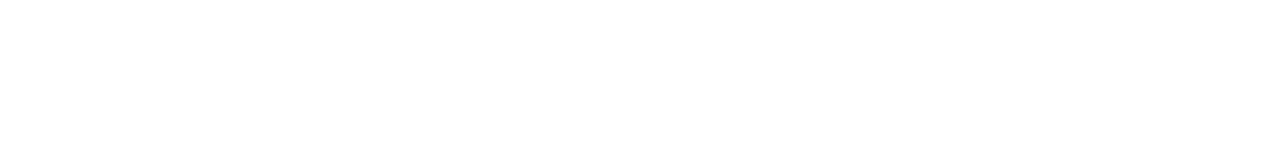
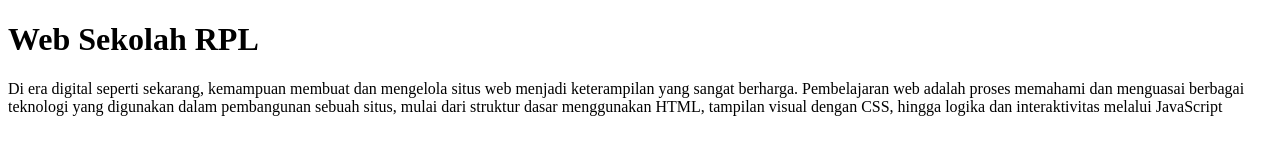
Before and after one commit to trisetyabudi/htmlsatu, a plain HTML site: page index.html in a window 1280 px wide. Drawn offline with Linux system fonts and the light colour scheme.

Commit message:
versi 1.01
Tambahan h1 dan paragraph

```diff
--- a/index.html
+++ b/index.html
@@ -6,6 +6,12 @@
     <title>html Dasar</title>
 </head>
 <body>
+    <h1>Web Sekolah RPL</h1>
+    <p>
+        Di era digital seperti sekarang, kemampuan membuat dan mengelola situs web menjadi keterampilan yang sangat berharga. Pembelajaran web adalah proses memahami dan menguasai berbagai teknologi yang digunakan dalam pembangunan sebuah situs, mulai dari struktur dasar menggunakan HTML, tampilan visual dengan CSS, hingga logika dan interaktivitas melalui JavaScript
+    </p>
+
+
 
 
 </body>
```
